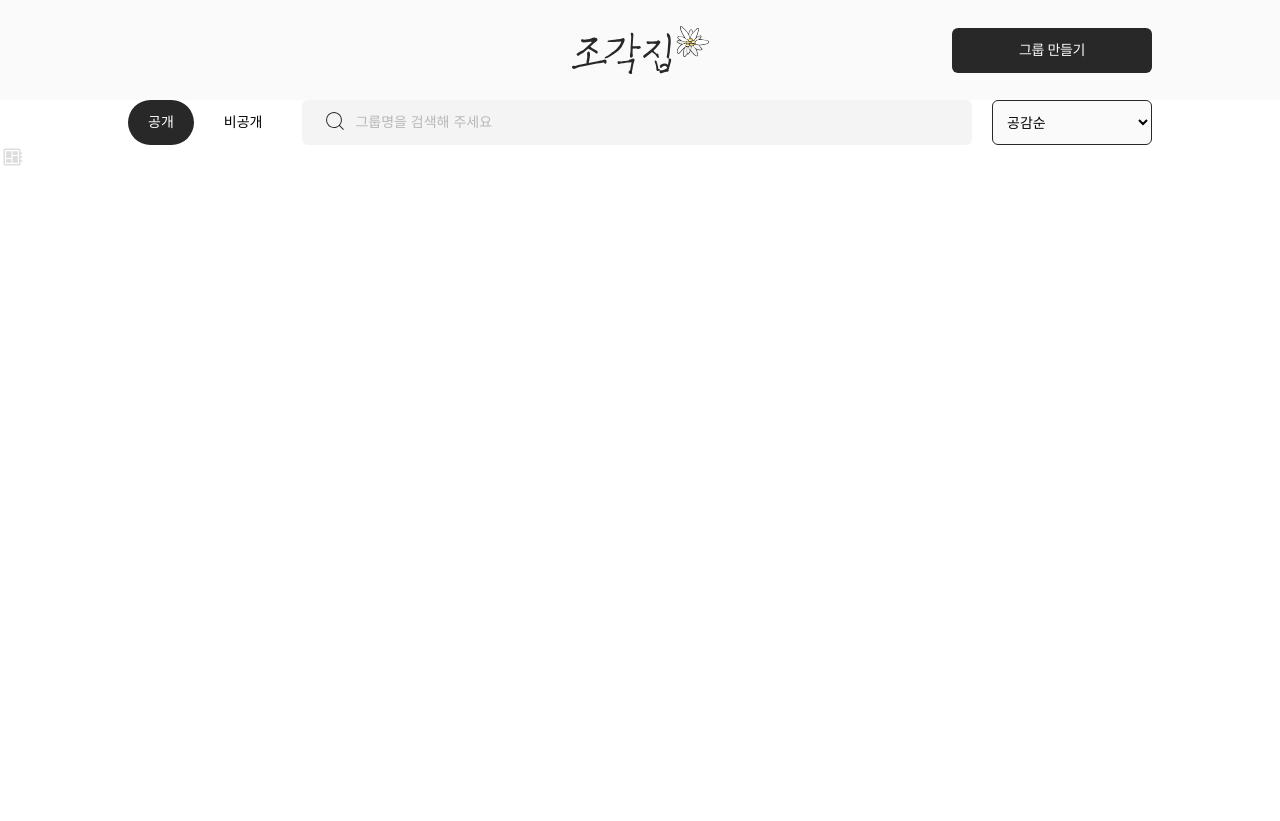
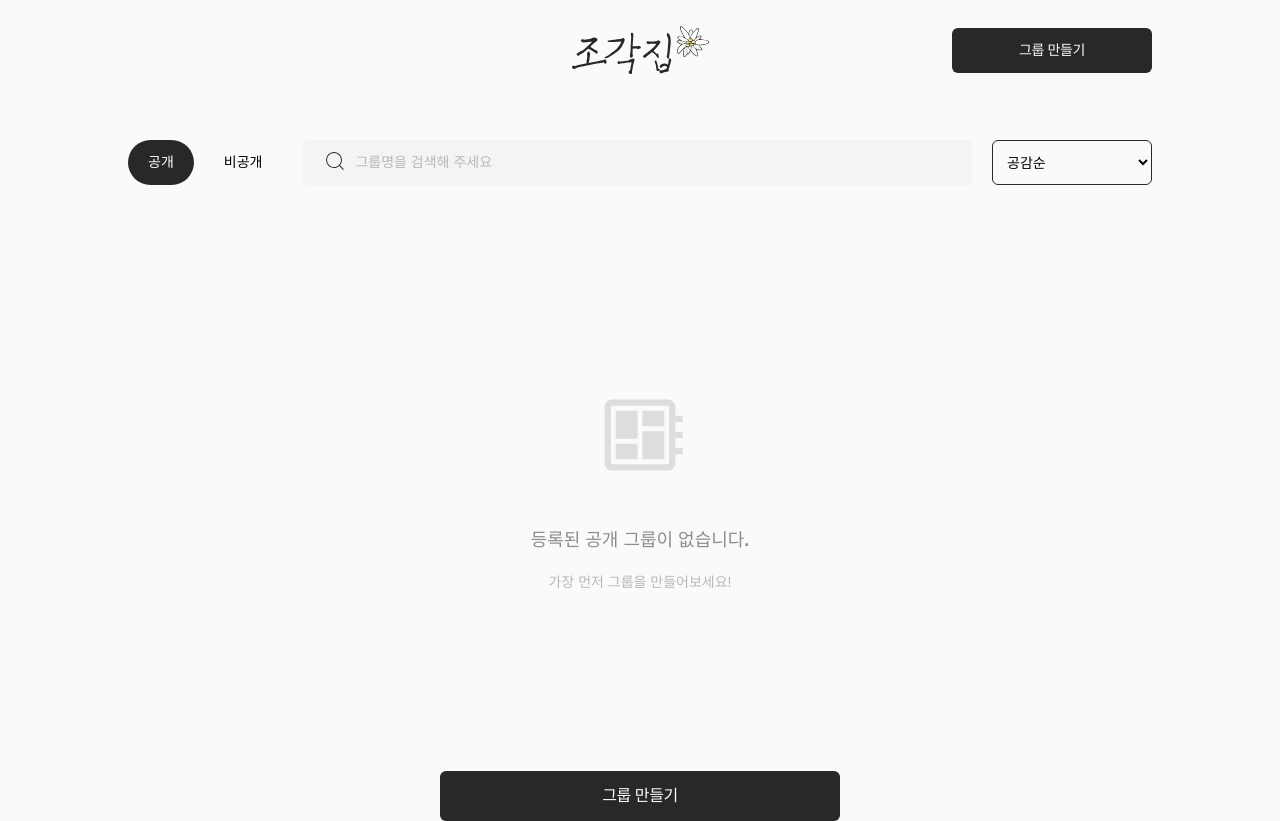
Before and after one commit to POM-Peace-of-memory/frontend, a React (Vite) app: page / in a window 1280 px wide. Before the commit the page ends 800 px from the top, so only its background shows below. Built offline with nearby package versions, Linux system fonts and the light colour scheme; a web font is replaced by a local one.

Commit message:
feature: 그룹 목록 페이지 레이아웃 설계

```diff
--- a/src/components/all/Button.module.css
+++ b/src/components/all/Button.module.css
@@ -18,11 +18,9 @@
 .buttonDefault {
   width: 400px;
   height: 50px;
-  padding: 15px 178px;
 }
 
 .buttonSmall {
   width: 200px;
   height: 45px;
-  padding: 13px 67px;
 }
--- a/src/components/all/Header.module.css
+++ b/src/components/all/Header.module.css
@@ -5,6 +5,7 @@
   align-items: center;
   height: 100px;
   width: 100%;
+  min-width: 965px;
   background-color: var(--gray-50);
   box-sizing: border-box;
   padding: 0 10%;
--- /dev/null
+++ b/src/components/group/CardList.jsx
@@ -0,0 +1,56 @@
+import empty from "@assets/empty.svg";
+import Button from "@components/all/Button";
+import GroupCard from "@/components/group/GroupCard";
+import LoadMoreButton from "@/components/group/LoadMoreButton";
+import styles from "./CardList.module.css";
+
+const CardList = ({ isPublic, variant, cards }) => {
+  const getEmptyStateText = () => {
+    if (variant === "group" && isPublic)
+      return {
+        mainText: "등록된 공개 그룹이 없습니다.",
+        subText: "가장 먼저 그룹을 만들어보세요!",
+      };
+    else if (variant === "group" && !isPublic)
+      return {
+        mainText: "등록된 비공개 그룹이 없습니다.",
+        subText: "가장 먼저 비공개 그룹을 만들어보세요!",
+      };
+    else if (variant === "memory")
+      return {
+        mainText: "게시된 추억이 없습니다.",
+        subText: "첫 번째 추억을 올려보세요!",
+      };
+  };
+
+  const renderEmptyState = () => {
+    const { mainText, subText } = getEmptyStateText();
+    return (
+      <div className={styles.emptyList}>
+        <div className={styles.emptyImg}>
+          <img src={empty} alt="데이터없음" />
+        </div>
+        <div className={styles.emptyDescription}>
+          <span className="typo-18-bold">{mainText}</span>
+          <span className="typo-14-regular">{subText}</span>
+        </div>
+        <Button>{variant === "group" ? "그룹 만들기" : "추억 올리기"}</Button>
+      </div>
+    );
+  };
+
+  const renderCards = () => (
+    <div className={styles.cardList}>
+      <div className={styles.cardGrid}>
+        {cards.map((card) => (
+          <GroupCard key={card.id}></GroupCard>
+        ))}
+      </div>
+      <LoadMoreButton />
+    </div>
+  );
+
+  return <>{cards.length === 0 ? renderEmptyState() : renderCards()}</>;
+};
+
+export default CardList;
--- /dev/null
+++ b/src/components/group/CardList.module.css
@@ -0,0 +1,50 @@
+.cardList {
+  display: flex;
+  flex-direction: column;
+  width: 100%;
+  min-width: 965px;
+  padding: 0 10%;
+  box-sizing: border-box;
+}
+
+.cardGrid {
+  display: grid;
+  grid-template-columns: repeat(auto-fit, 375px);
+  gap: 20px;
+  justify-content: center;
+  margin: 60px 0px;
+  width: 100%;
+}
+
+.emptyList {
+  display: flex;
+  flex-direction: column;
+  align-items: center;
+  min-width: 965px;
+  margin-top: 200px;
+}
+
+.emptyImg {
+  display: flex;
+  justify-content: center;
+}
+
+.emptyImg img {
+  width: 100px;
+  height: 100px;
+  flex-shrink: 0;
+}
+
+.emptyDescription {
+  display: flex;
+  flex-direction: column;
+  align-items: center;
+  gap: 20px;
+  margin-top: 40px;
+  margin-bottom: 180px;
+  color: var(--gray-400);
+}
+
+.emptyDescription :first-child {
+  color: var(--gray-500);
+}
--- a/src/components/main/SearchBar.jsx
+++ b/src/components/group/SearchBar.jsx
@@ -1,10 +1,7 @@
-import { useState } from "react";
 import styles from "./SearchBar.module.css";
 import search from "@/assets/search.svg";
 
-const ToggleButton = () => {
-  const [isPublic, setIsPublic] = useState(true);
-
+const ToggleButton = ({ isPublic, setIsPublic }) => {
   const setButtonClass = (buttonState) => {
     return `typo-14-bold ${styles.toggleButton} ${
       isPublic === buttonState ? styles.toggleSelected : ""
@@ -54,10 +51,10 @@ const FilterDropdown = () => {
   );
 };
 
-const SearchBar = () => {
+const SearchBar = ({ isPublic, setIsPublic }) => {
   return (
     <div className={styles.searchBar}>
-      <ToggleButton />
+      <ToggleButton isPublic={isPublic} setIsPublic={setIsPublic} />
       <SearchInput />
       <FilterDropdown />
     </div>
--- a/src/components/main/SearchBar.module.css
+++ b/src/components/group/SearchBar.module.css
@@ -4,9 +4,10 @@
   align-items: center;
   gap: 20px;
   width: 100%;
-  min-width: max-content;
+  min-width: 965px;
   box-sizing: border-box;
   padding: 0 10%;
+  margin-top: 40px;
 }
 
 .toggleContainer {
--- a/src/components/main/CardGrid.jsx
+++ /dev/null
@@ -1,14 +0,0 @@
-import empty from "@assets/empty.svg";
-
-const CardGrid = () => {
-  return (
-    <div>
-      <div>
-        <img src={empty} alt="데이터없음" />
-      </div>
-      <div></div>
-    </div>
-  );
-};
-
-export default CardGrid;
--- a/src/index.css
+++ b/src/index.css
@@ -17,6 +17,7 @@ body {
   font-style: normal;
   letter-spacing: var(--letter-spacing);
   color: var(--color-black);
+  background-color: var(--gray-50);
 }
 
 /* 타이포그래피 스타일 */
--- a/src/pages/Main.jsx
+++ b/src/pages/Main.jsx
@@ -1,15 +1,38 @@
+import { useState } from "react";
 import Header from "@components/all/Header";
-import SearchBar from "../components/main/SearchBar";
-import LoadMoreButton from "../components/main/LoadMoreButton";
-import GroupCard from "../components/main/GroupCard";
-import CardGrid from "../components/main/CardGrid";
+import SearchBar from "@/components/group/SearchBar";
+import CardList from "@/components/group/CardList";
+
+const mockData = [
+  {
+    id: 1,
+    name: "string",
+  },
+  {
+    id: 2,
+    name: "string",
+  },
+  {
+    id: 3,
+    name: "string",
+  },
+  {
+    id: 4,
+    name: "string",
+  },
+  {
+    id: 5,
+    name: "string",
+  },
+];
 
 export default function Main() {
+  const [isPublic, setIsPublic] = useState(true);
   return (
     <>
-      <Header button={true} />
-      <SearchBar />
-      <CardGrid />
+      <Header button />
+      <SearchBar isPublic={isPublic} setIsPublic={setIsPublic} />
+      <CardList isPublic={isPublic} variant="group" cards={[]} />
     </>
   );
 }
```
Also changed, not shown: src/components/group/GroupCard.jsx (renamed from src/components/main/GroupCard.jsx), src/components/group/GroupCard.module.css (renamed from src/components/main/GroupCard.module.css), src/components/group/LoadMoreButton.jsx (renamed from src/components/main/LoadMoreButton.jsx).
